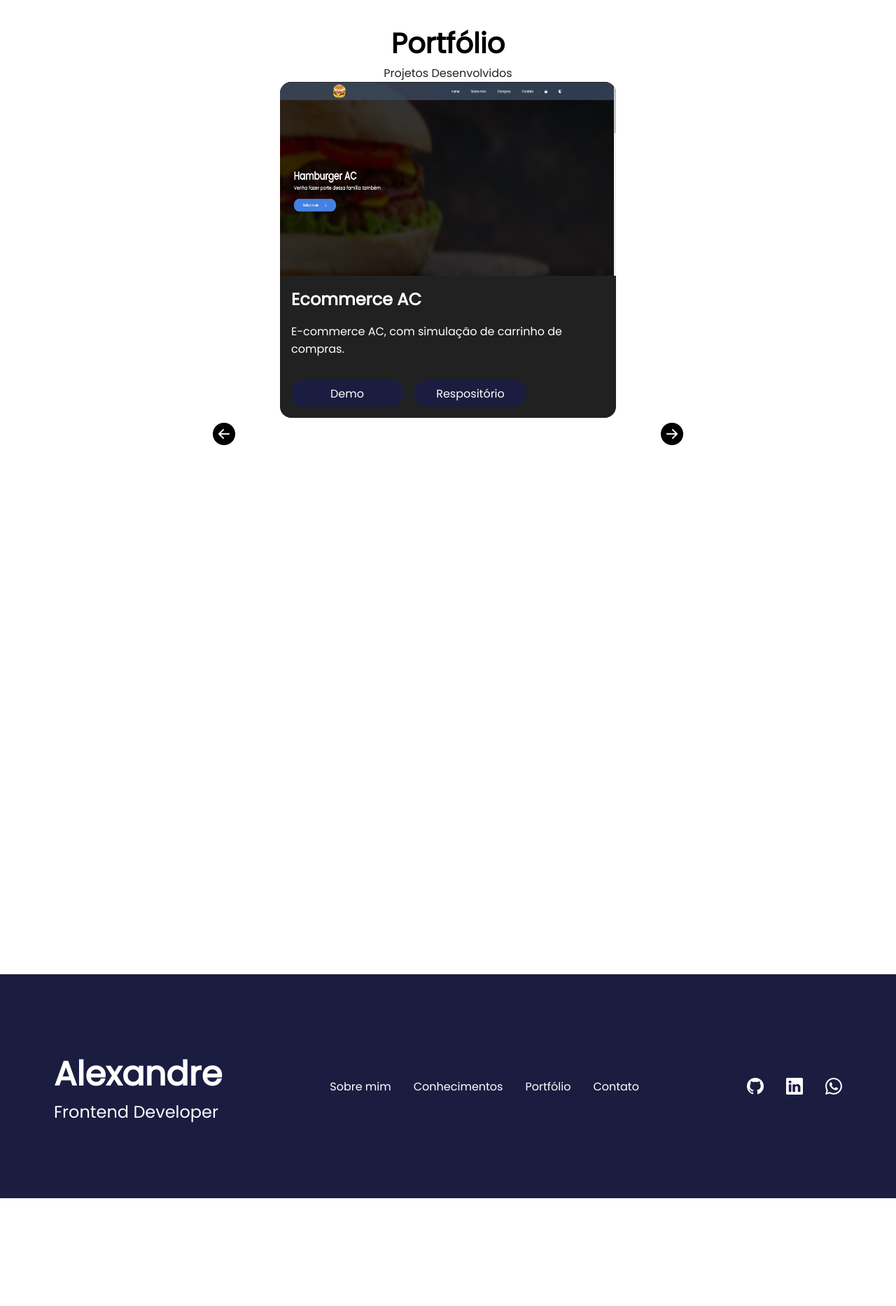
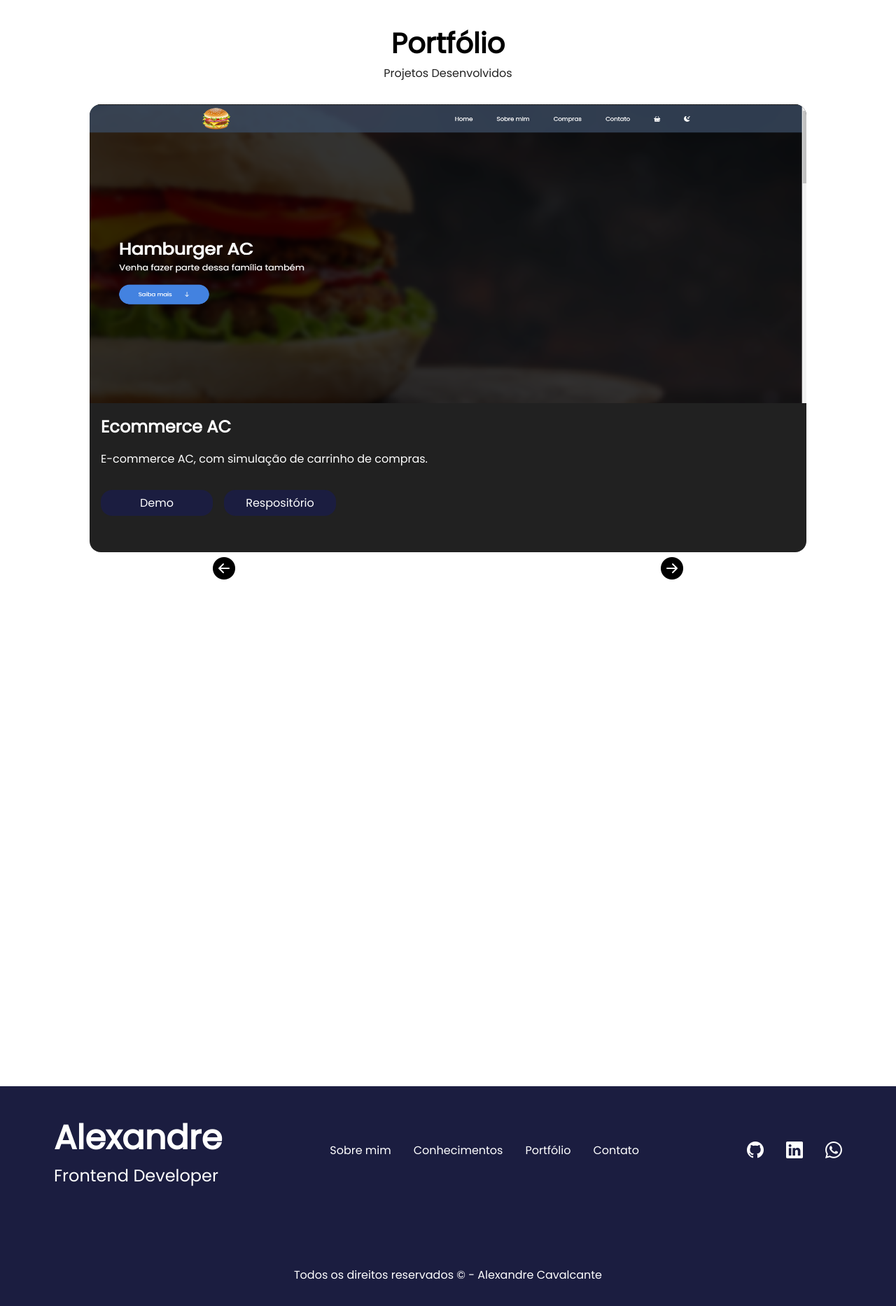
Before and after one commit to Alexandre192001/portfolio-new, a website: page index.html in a window 1280 px wide. Shown: the part 2588-4454 px from the top of the page at 70% size. Before the commit the page ends 4300 px from the top, so only its background shows below. Drawn offline with nearby package versions, Linux system fonts and the light colour scheme; grey boxes are pictures that could not be loaded.

Commit message:
Alterando tamanho do carrossel

```diff
--- a/assets/scss/index.scss
+++ b/assets/scss/index.scss
@@ -257,7 +257,7 @@ body::-webkit-scrollbar-track {
     }
 
     .container-portfolio {
-        min-height: 40rem;
+        min-height: 50rem;
         width: 100%;
         transition: all 1.5s;
         overflow: hidden;
@@ -265,15 +265,16 @@ body::-webkit-scrollbar-track {
 
         .carousel-container-wrapper{
             width: 100%;
+            margin-top: 2rem;
             display: flex;
             align-items: center;
             justify-content: center;
             position: relative;
 
             .carousel{
-                width: 30rem ;
+                width:80% ;
                 background-color: #212121;
-                height: 30rem;
+                height: 40rem;
                 overflow: hidden;
                 position: relative;
                 border-radius: 1rem;
@@ -522,6 +523,12 @@ body::-webkit-scrollbar-track {
 
 
         }
+    }
+
+    .copy-footer{
+        color: #fff;
+        margin-top: 7rem;
+        text-align: center;
     }
 
 }
--- a/index.html
+++ b/index.html
@@ -305,6 +305,8 @@
                     <a target="_blank" href="https://web.whatsapp.com/send?phone=5582994165918"><i class="bi bi-whatsapp"></i></a>
                 </div>
             </div>
+
+            <p class="copy-footer">Todos os direitos reservados &copy; - Alexandre Cavalcante</p>
         </footer>
     </body>
 </html>
```
Also changed, not shown: assets/css/index.css, 1 other file.
